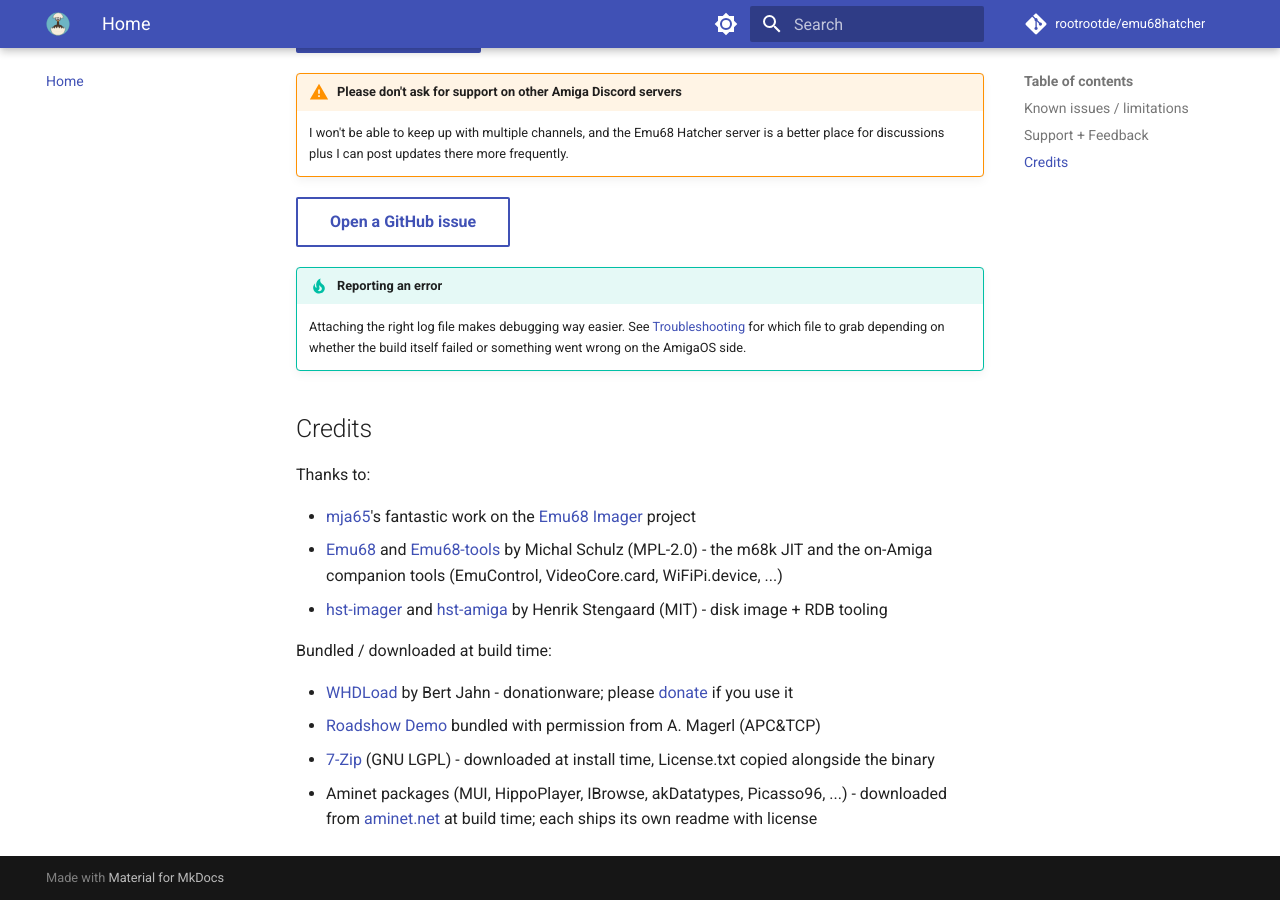
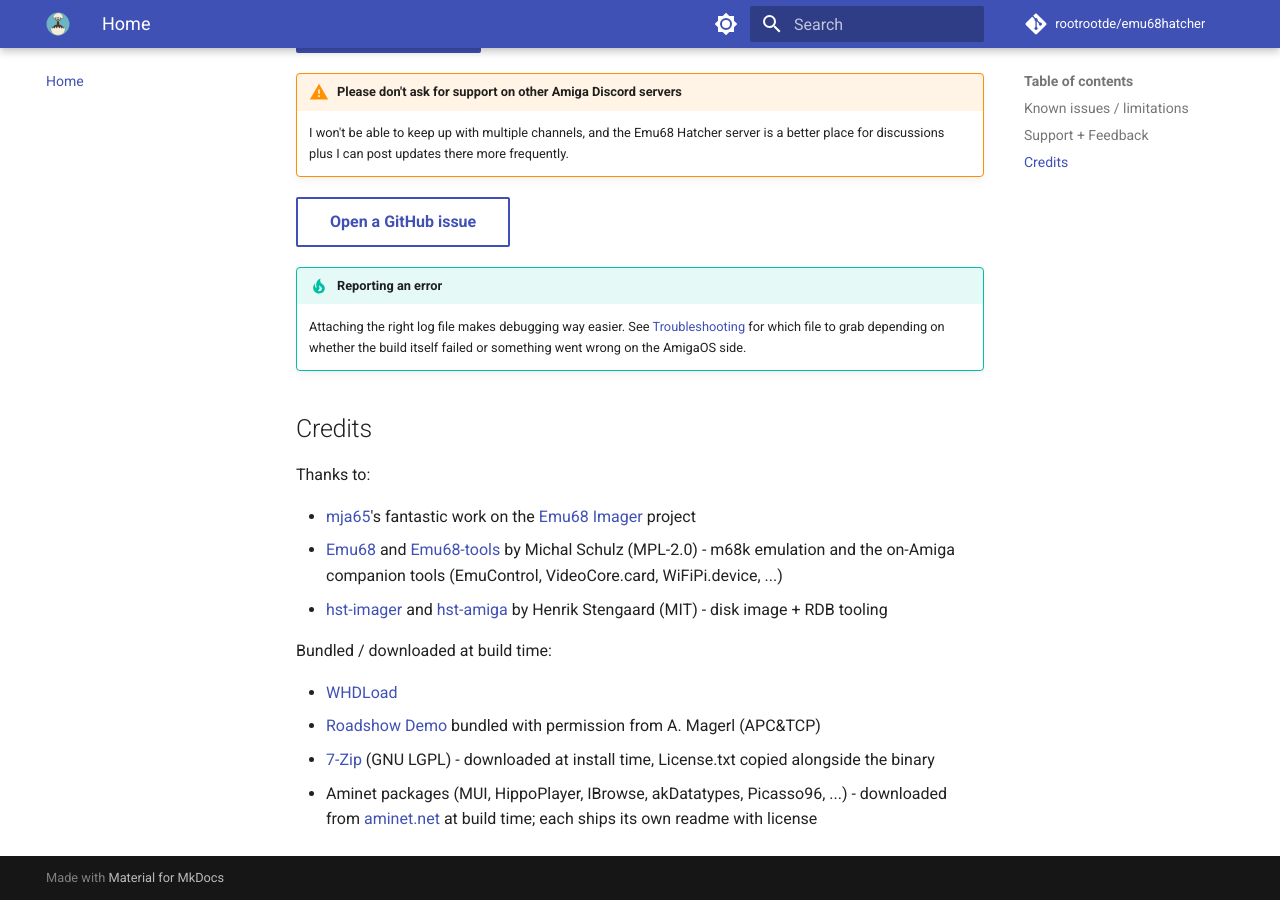
Before and after one commit to rootrootde/emu68hatcher, an MkDocs documentation site: the page built from docs/index.md, in a window 1280 px wide and 900 px high, scrolled down 1603 px. Built offline with MkDocs 1.6.1 and Material for MkDocs 9.7.7, drawn with Linux system fonts in a browser that asks for light colours; comment, search, counter and statistics services are not loaded.

Commit message:
docs: sync credits

```diff
--- a/docs/index.md
+++ b/docs/index.md
@@ -42,12 +42,12 @@
 Thanks to:
 
 - [mja65](https://github.com/mja65)'s fantastic work on the [Emu68 Imager](https://github.com/mja65/Emu68-Imager-Software) project
-- [Emu68](https://github.com/michalsc/Emu68) and [Emu68-tools](https://github.com/michalsc/Emu68-tools) by Michal Schulz (MPL-2.0) - the m68k JIT and the on-Amiga companion tools (EmuControl, VideoCore.card, WiFiPi.device, ...)
+- [Emu68](https://github.com/michalsc/Emu68) and [Emu68-tools](https://github.com/michalsc/Emu68-tools) by Michal Schulz (MPL-2.0) - m68k emulation and the on-Amiga companion tools (EmuControl, VideoCore.card, WiFiPi.device, ...)
 - [hst-imager](https://github.com/henrikstengaard/hst-imager) and [hst-amiga](https://github.com/henrikstengaard/hst-amiga) by Henrik Stengaard (MIT) - disk image + RDB tooling
 
 Bundled / downloaded at build time:
 
-- [WHDLoad](http://whdload.de/) by Bert Jahn - donationware; please [donate](http://whdload.de/whdload/donations.html) if you use it
+- [WHDLoad](http://whdload.de/)
 - [Roadshow Demo](https://www.amigashop.org/product_info.php?cPath=2_34&products_id=200&language=de) bundled with permission from A. Magerl (APC&TCP)
 - [7-Zip](https://github.com/ip7z/7zip) (GNU LGPL) - downloaded at install time, License.txt copied alongside the binary
 - Aminet packages (MUI, HippoPlayer, IBrowse, akDatatypes, Picasso96, ...) - downloaded from [aminet.net](https://aminet.net) at build time; each ships its own readme with license
```
Also changed, not shown: README.md (+3 -3 lines).
